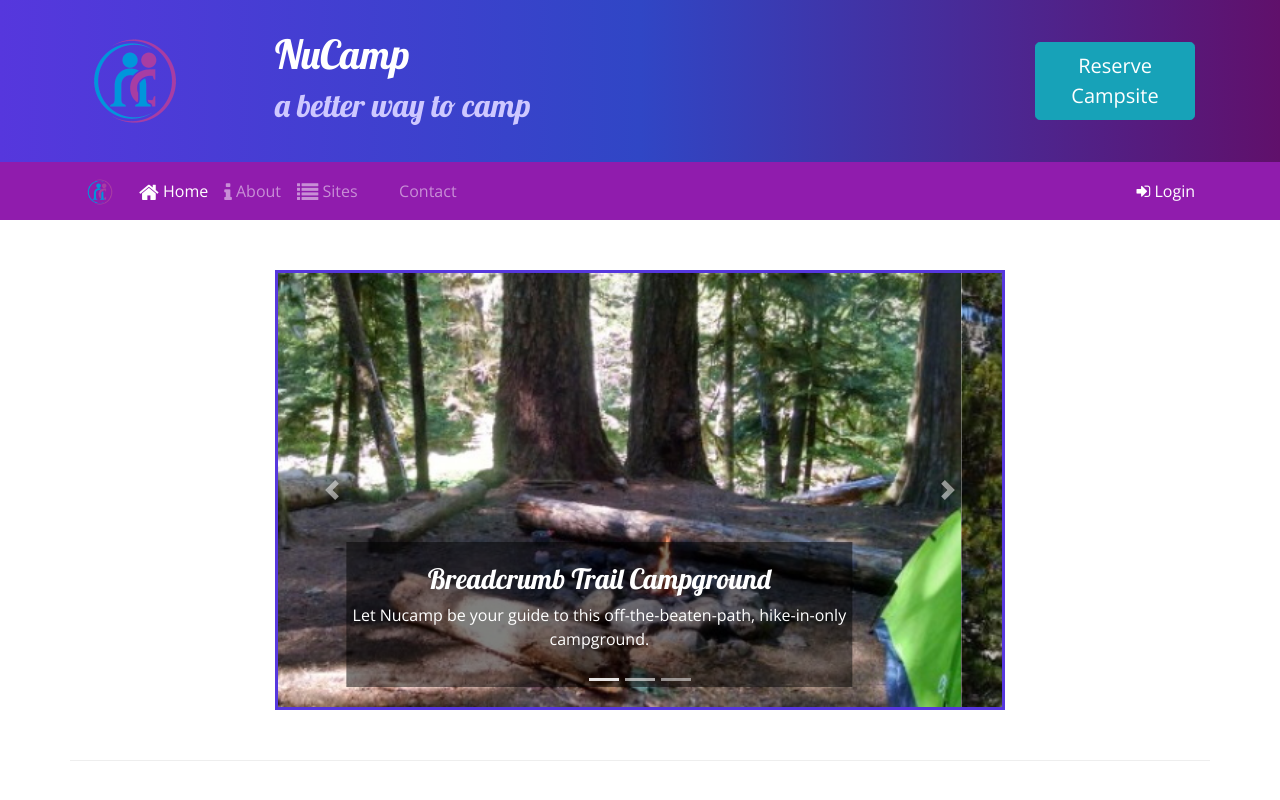
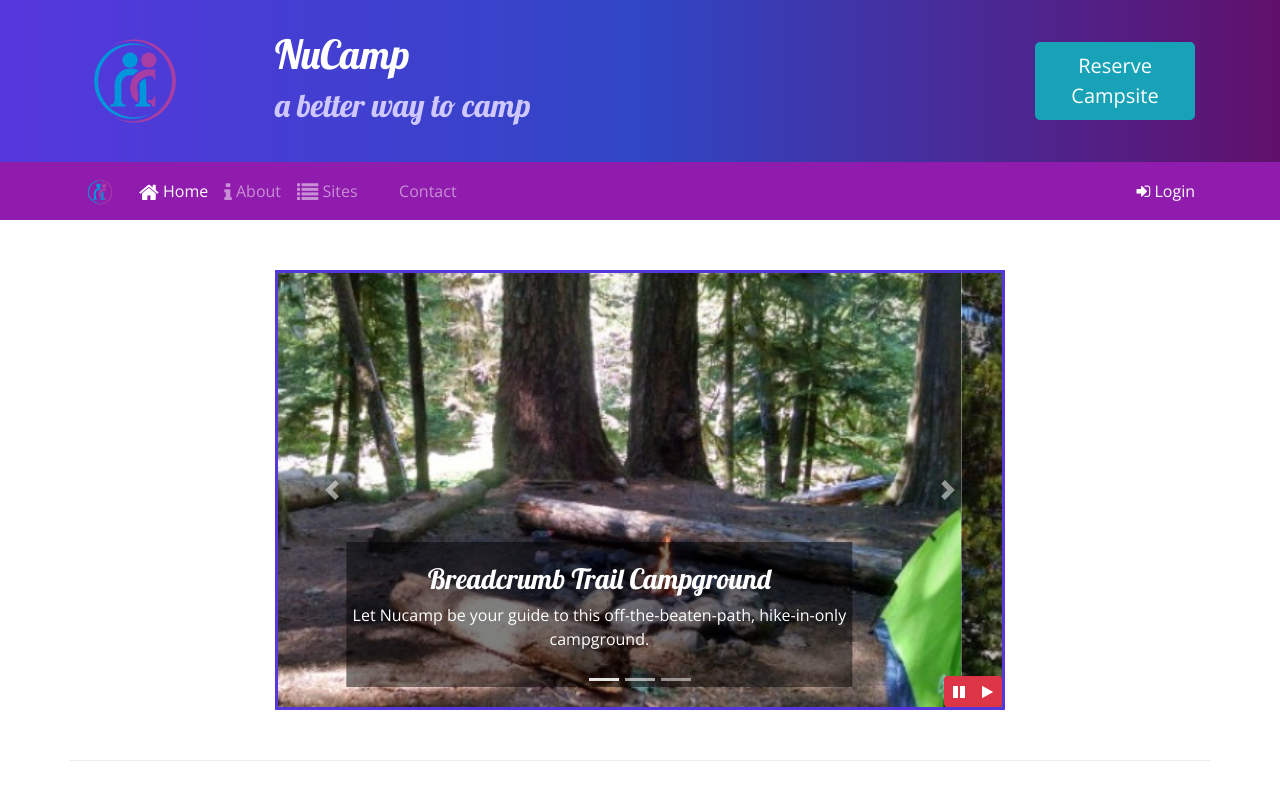
Before and after one commit to krabut/nucampsite, a website: page index.html in a window 1280 px wide. Shown: the top 800 px of the page. Drawn offline with nearby package versions, Linux system fonts and the light colour scheme.

Commit message:
Bootstrap and jQuery Part 1

```diff
--- a/css/styles.css
+++ b/css/styles.css
@@ -56,3 +56,9 @@
 .carousel {
     border: solid #5637DD;
 }
+#carouselButton {
+    position: absolute;
+    right: 0;
+    bottom: 0;
+    z-index: 100;
+}
--- a/index.html
+++ b/index.html
@@ -208,8 +208,20 @@
                         <span class="sr-only">Next</span>
                     </a>
 
+                    <div class="btn-group" id="carouselButton">
+                        <button class="btn btn-danger btn-sm" id="carouselPause">
+                            <i class="fa fa-pause"></i>
+                        </button>
+                        <button class="btn btn-danger btn-sm" id="carouselPlay">
+                            <i class="fa fa-play"></i>
+                        </button>
+                    </div>
+
                 </div>
             </div>
+
+
+
         </div>
 
         <div class = "row row-content align-items-center">
@@ -294,6 +306,18 @@
     <script src="node_modules/popper.js/dist/umd/popper.min.js"></script>
     <script src="node_modules/bootstrap/dist/js/bootstrap.min.js"></script>
 
+    <!-- Carousel buttons -->
+    <script>
+        $(function() {
+            $(".carousel").carousel( { interval: 2000, pause: "false" } );
+            $("#carouselPause").click(function(){
+                $(".carousel").carousel("pause");
+            });
+            $("#carouselPlay").click(function(){
+                $(".carousel").carousel("cycle");
+            });
+        });
+    </script>
 
 </body>
 
```
Also changed, not shown: background.jpg (added), 1 other file.
